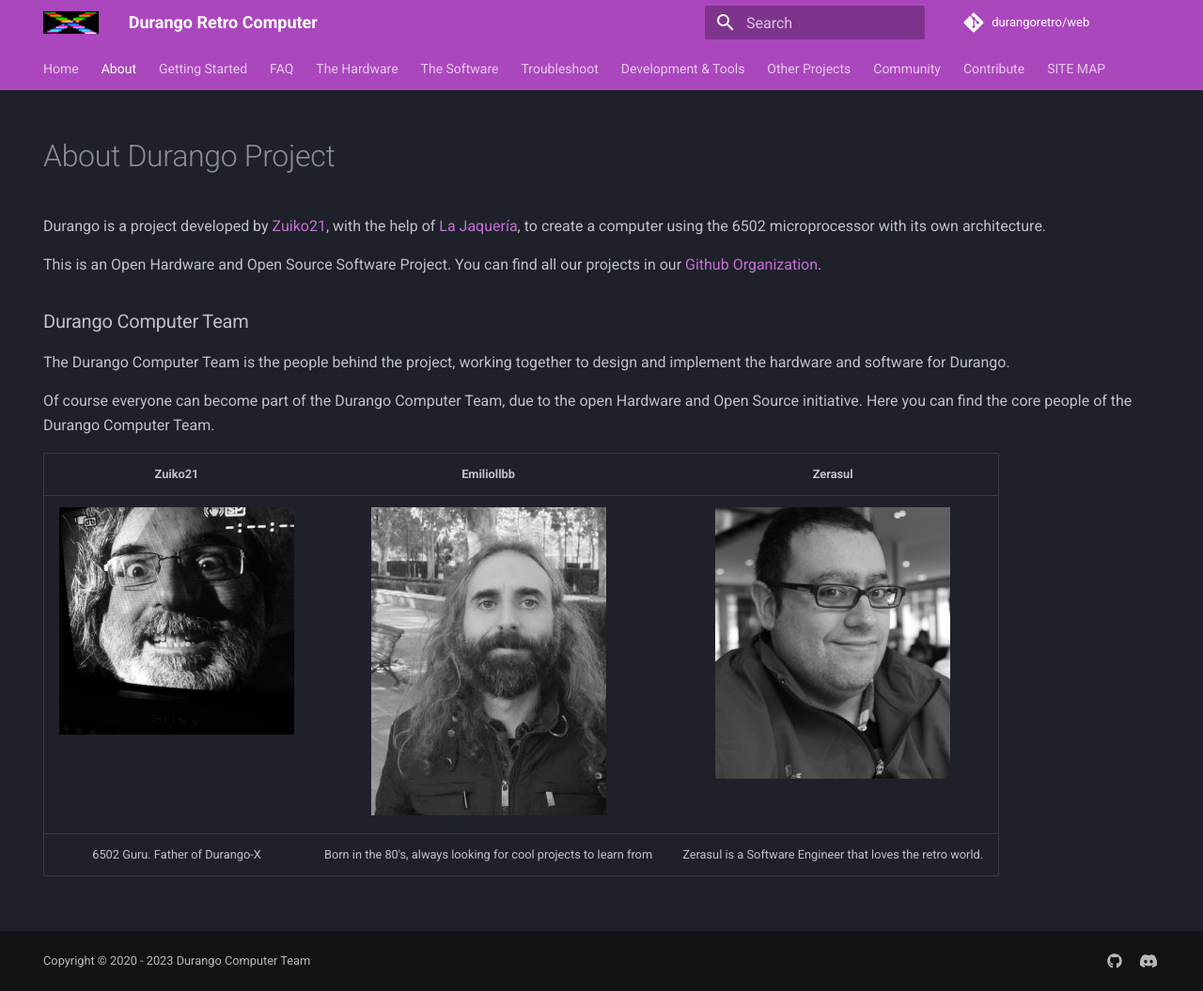
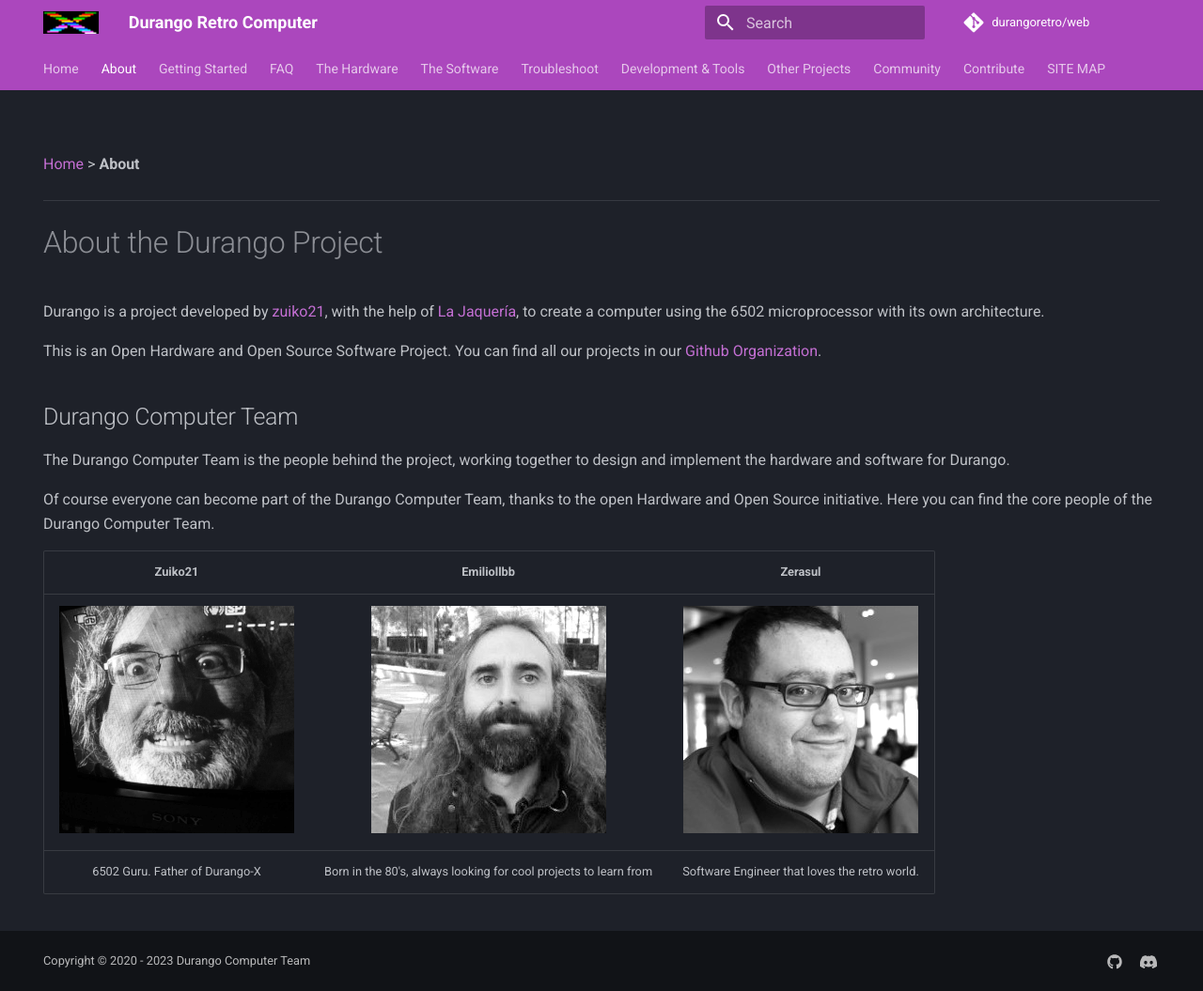
Before and after one commit to durangoretro/web, an MkDocs documentation site: the page built from docs/about.md, in a window 1280 px wide and 1055 px high. Shown: the whole window at 94% size. Built offline with MkDocs 1.6.1 and Material for MkDocs 9.7.7, drawn with Linux system fonts in a browser that asks for light colours; comment, search, counter and statistics services are not loaded.

Commit message:
replace pictures for new about page

```diff
--- a/docs/about.md
+++ b/docs/about.md
@@ -3,19 +3,22 @@ hide:
   - navigation
   - toc
 ---
-# About Durango Project
 
-Durango is a project developed by [Zuiko21](https://twitter.com/zuiko21/), with the help of [La Jaquería](https://lajaqueria.org), to create a computer using the 6502 microprocessor with its own architecture.
+[Home](index.md) > **About**
+___
+# About the Durango Project
+
+Durango is a project developed by [zuiko21](https://twitter.com/zuiko21/), with the help of [La Jaquería](https://lajaqueria.org), to create a computer using the 6502 microprocessor with its own architecture.
 
 This is an Open Hardware and Open Source Software Project. You can find all our projects in our [Github Organization](https://github.com/durangoretro/).
 
-### Durango Computer Team
+## Durango Computer Team
 
 The Durango Computer Team is the people behind the project, working together to design and implement the hardware and software for Durango.
 
-Of course everyone can become part of the Durango Computer Team, due to the open Hardware and Open Source initiative. Here you can find the core people of the Durango Computer Team.
+Of course everyone can become part of the Durango Computer Team, thanks to the open Hardware and Open Source initiative. Here you can find the core people of the Durango Computer Team.
 
 | **Zuiko21** | **Emiliollbb** | **Zerasul** |
-|:-----------:|:-----------:|:--------------:|
-|    ![zuiko21](assets/img/zuiko21.png)         |     ![Emiliollbb](assets/img/emiliollbb.png)        |       ![Zerasul](assets/img/zerasul.jpg)         |
-|   6502 Guru. Father of Durango-X   |  Born in the 80's, always looking for cool projects to learn from    |    Zerasul is a Software Engineer that loves the retro world.    |
+|:-----------:|:--------------:|:-----------:|
+|![zuiko21](assets/img/zuiko21_l.png)|![Emiliollbb](assets/img/emiliollbb_sq.png)|![Zerasul](assets/img/zerasul_sq.png)|
+|6502 Guru. Father of Durango-X|Born in the 80's, always looking for cool projects to learn from|Software Engineer that loves the retro world.|
```
Also changed, not shown: docs/assets/img/emiliollbb.png (deleted), docs/assets/img/emiliollbb_sq.png (added), docs/assets/img/zerasul.jpg (deleted), docs/assets/img/zerasul_sq.png (added), docs/assets/img/zuiko21.png (deleted), docs/assets/img/zuiko21_l.png (added).
